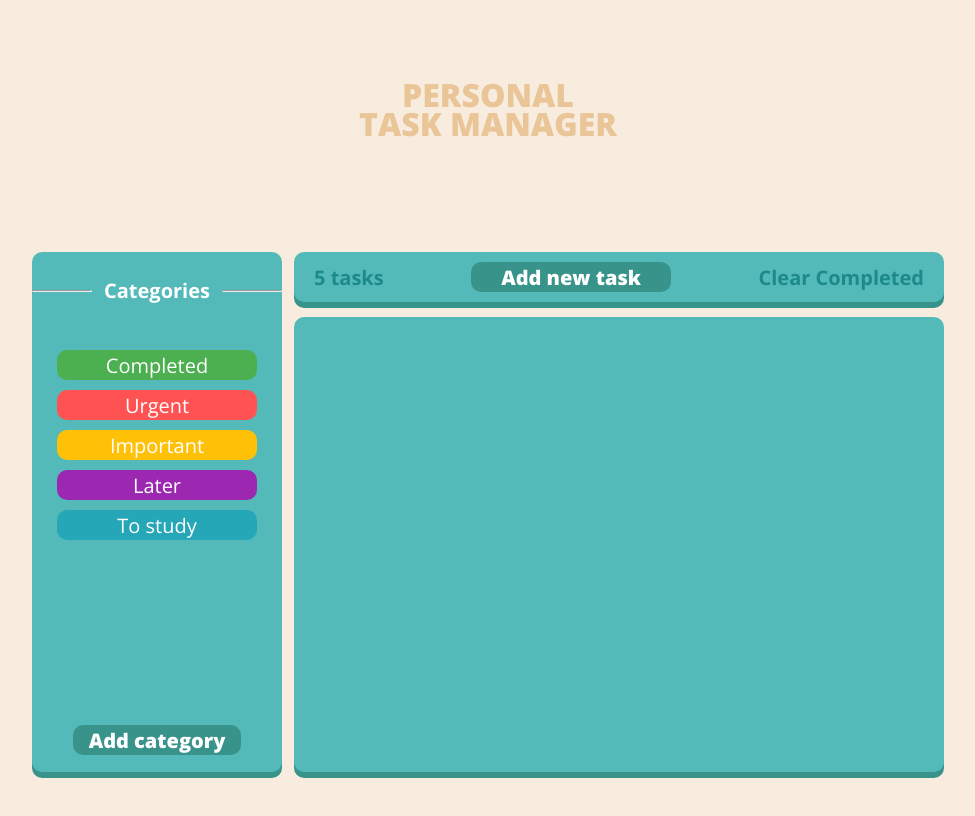
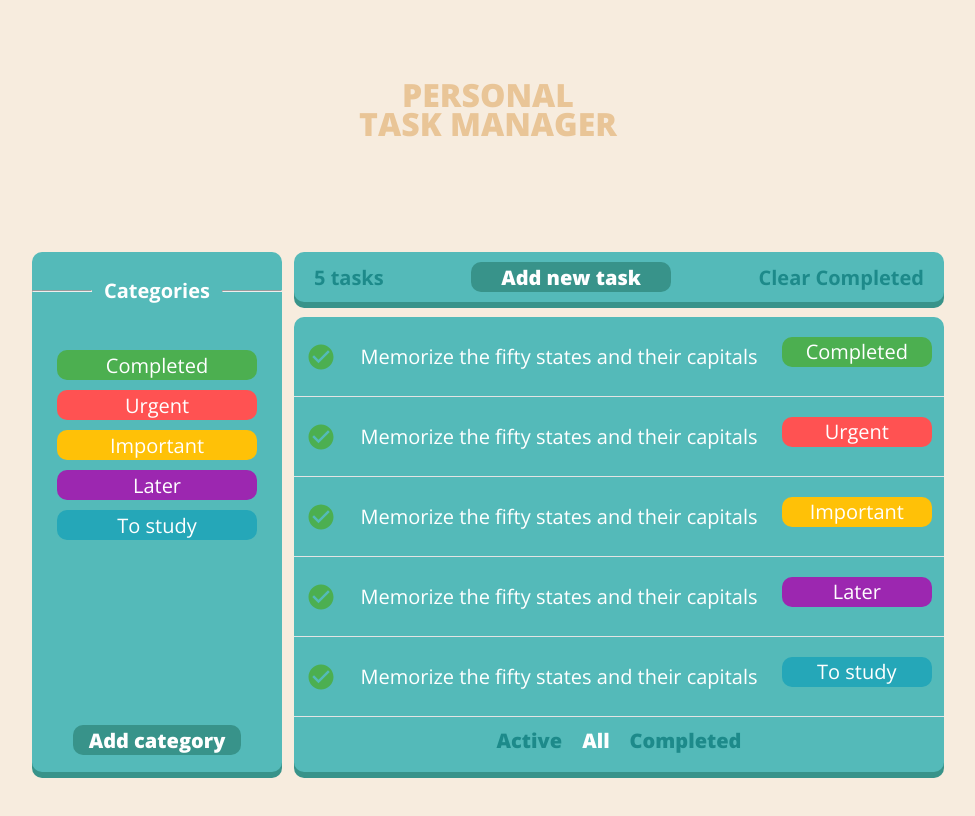
Before and after one commit to asyinka/Task-Manager-App, a React (Vite) app: page / in a window 1280 px wide. Shown: the top 816 px of the page, without its empty margins (152-1127 px from the left). Built offline with nearby package versions, Linux system fonts and the light colour scheme.

Commit message:
chore: place app components into components folder

```diff
--- a/package.json
+++ b/package.json
@@ -9,8 +9,10 @@
     "preview": "vite preview"
   },
   "dependencies": {
+    "icons": "^1.0.0",
     "react": "^18.2.0",
-    "react-dom": "^18.2.0"
+    "react-dom": "^18.2.0",
+    "react-icons": "^4.8.0"
   },
   "devDependencies": {
     "@types/react": "^18.0.28",
--- a/src/App.jsx
+++ b/src/App.jsx
@@ -1,5 +1,6 @@
 import "./App.css";
-import Button from "./components/button";
+import LeftPanel from "./components/leftPanel";
+import RightPanel from "./components/rightPanel";
 import "./index.css";
 
 function App() {
@@ -10,30 +11,8 @@ function App() {
       </div>
 
       <div className="tasks-panel">
-        <div className="left-panel panel--light">
-          <div className="left-panel--heading">
-            <hr className="line" /> Categories <hr className="line" />
-          </div>
-          <Button buttonType={"button button--primary"}>Completed </Button>
-          <Button buttonType={"button button--accent"}> Urgent </Button>
-          <Button buttonType={"button button--secondary"}> Important </Button>
-          <Button buttonType={"button button--tertiary"}> Later </Button>
-          <Button buttonType={"button button--lb"}> To study </Button>
-          <Button buttonType={"button add-catg-button button-dark"}>
-            Add category
-          </Button>
-        </div>
-
-        <div className="right-panel">
-          <div className="right-panel-header panel--light">
-            <span className="list-number header__item">5 tasks</span>
-            <Button buttonType={"button button-dark"}> Add new task </Button>
-            <span className="header__item">Clear Completed</span>
-          </div>
-          <div className="right-panel-lists panel--light">
-            <div></div>
-          </div>
-        </div>
+        <LeftPanel />
+        <RightPanel />
       </div>
     </div>
   );
--- /dev/null
+++ b/src/components/leftPanel.jsx
@@ -0,0 +1,21 @@
+import Button from "./button";
+
+const LeftPanel = () => {
+  return (
+    <div className="left-panel panel--light">
+      <div className="left-panel--heading">
+        <hr className="line" /> Categories <hr className="line" />
+      </div>
+      <Button buttonType={"button button--primary"}>Completed </Button>
+      <Button buttonType={"button button--accent"}> Urgent </Button>
+      <Button buttonType={"button button--secondary"}> Important </Button>
+      <Button buttonType={"button button--tertiary"}> Later </Button>
+      <Button buttonType={"button button--lb"}> To study </Button>
+      <Button buttonType={"button add-catg-button button-dark"}>
+        Add category
+      </Button>
+    </div>
+  );
+};
+
+export default LeftPanel;
--- /dev/null
+++ b/src/components/list-item.jsx
@@ -0,0 +1,14 @@
+import { MdCheckCircle } from "react-icons/md";
+import Button from "./button";
+
+const ListItem = ({ task, taskStatus, buttonType }) => {
+  return (
+    <div className="listItem">
+      <MdCheckCircle size={"30px"} color="#4CAF50" />
+      <p>{task}</p>
+      <Button buttonType={buttonType}>{taskStatus}</Button>
+    </div>
+  );
+};
+
+export default ListItem;
--- /dev/null
+++ b/src/components/rightPanel.jsx
@@ -0,0 +1,50 @@
+import Button from "./button";
+import ListItem from "./list-item";
+
+const RightPanel = () => {
+  return (
+    <div className="right-panel">
+      <div className="right-panel-header panel--light">
+        <span className="list-number header__item">5 tasks</span>
+        <Button buttonType={"button button-dark"}> Add new task </Button>
+        <span className="header__item">Clear Completed</span>
+      </div>
+      <div className="right-panel-lists panel--light">
+        <div>
+          <ListItem
+            buttonType={"button short-button button--primary"}
+            task={"Memorize the fifty states and their capitals"}
+            taskStatus={"Completed"}
+          />
+          <ListItem
+            buttonType={"button short-button button--accent"}
+            task={"Memorize the fifty states and their capitals"}
+            taskStatus={"Urgent"}
+          />
+          <ListItem
+            buttonType={"button short-button button--secondary"}
+            task={"Memorize the fifty states and their capitals"}
+            taskStatus={"Important"}
+          />
+          <ListItem
+            buttonType={"button short-button button--tertiary"}
+            task={"Memorize the fifty states and their capitals"}
+            taskStatus={"Later"}
+          />
+          <ListItem
+            buttonType={"button short-button button--lb"}
+            task={"Memorize the fifty states and their capitals"}
+            taskStatus={"To study"}
+          />
+        </div>
+        <div className="footer">
+          <span className="footer-tag">Active</span>
+          <span className="footer-tag light-footer-tag">All</span>
+          <span className="footer-tag">Completed</span>
+        </div>
+      </div>
+    </div>
+  );
+};
+
+export default RightPanel;
--- a/src/index.css
+++ b/src/index.css
@@ -93,6 +93,9 @@
   cursor: pointer;
   transition: all 0.2s;
 }
+.short-button {
+  width: 150px;
+}
 .button:hover {
   opacity: 0.7;
 }
@@ -144,3 +147,31 @@
   height: 455px;
   width: 650px;
 }
+.listItem {
+  height: 80px;
+  font-size: 20px;
+  font-weight: 400;
+  line-height: 27px;
+  display: flex;
+  flex-direction: row;
+  align-items: center;
+  justify-content: space-around;
+  color: var(--primary-text-color);
+  border-bottom: 1px solid var(--line-color);
+}
+.footer {
+  display: flex;
+  flex-direction: row;
+  justify-content: center;
+  margin-top: var(--small-px);
+  gap: var(--mid-px);
+  color: var(--secondary-text-color);
+}
+.footer-tag {
+  font-weight: 800;
+  font-size: 20px;
+  line-height: 27px;
+}
+.light-footer-tag {
+  color: var(--primary-text-color);
+}
```
Also changed, not shown: 1 other file (tests, documents, lock files or other folders).
